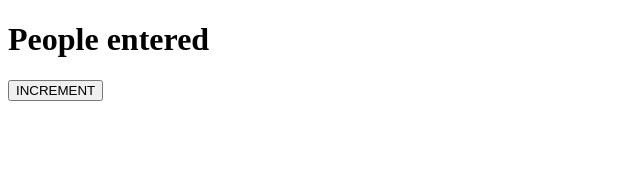
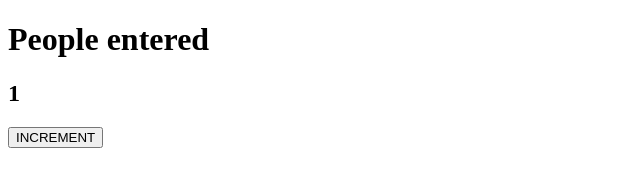
Before and after one commit to ridalo/people-ticker, a plain HTML site: page index.html in a window 1280 px wide. Both pictures are taken after a click on the button "INCREMENT". Shown: the whole page, without its empty margins (0-640 px from the left). Drawn offline with Linux system fonts and the light colour scheme.

Commit message:
actually counting

```diff
--- a/index.html
+++ b/index.html
@@ -7,9 +7,8 @@
 </head>
 <body>
 	<h1>People entered</h1>
-	<h2></h2>
+	<h2 id="count-el">0</h2>
 	<button id="increment-btn" onclick="increment()">INCREMENT</button>
-
-	<script src+"index.js"></script>
+	<script src="script.js"></script>
 </body>
 </html>
--- a/script.js
+++ b/script.js
@@ -10,14 +10,11 @@
 
 // lifeMeans()
 
-let lapsCompleted = 0
+let countEl = document.getElementById("count-el")
+console.log(countEl)
+let count = 0
 
-function incrementLap() {
-	lapsCompleted = lapsCompleted + 1
-
+function increment() {
+	count = count + 1
+	countEl.innerText = count
 }
-
-incrementLap()
-incrementLap()
-incrementLap()
-console.log(lapsCompleted)
```
